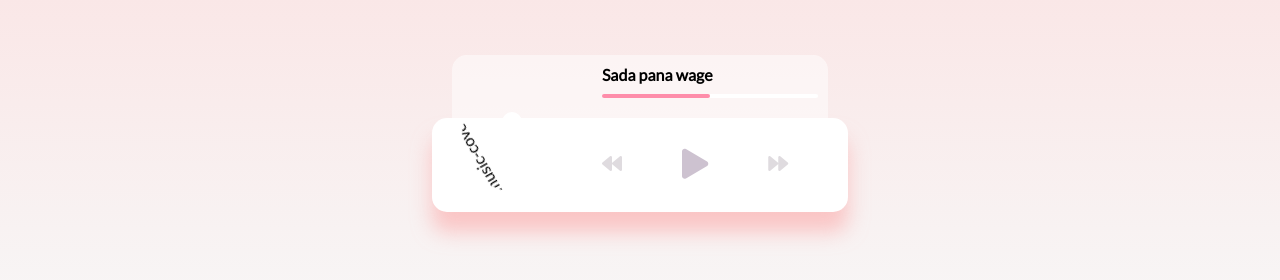
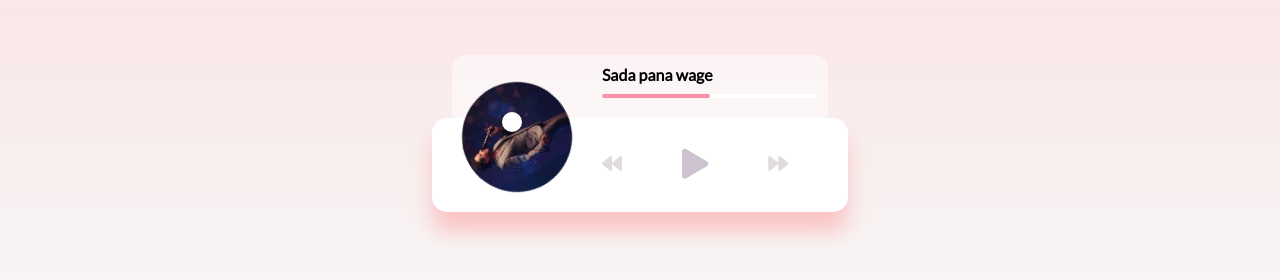
Before and after one commit to tharinduyalegamalucky/Music-Player, a plain HTML site: page index.html in a window 1280 px wide. Shown: the part 276-556 px from the top of the page. Drawn offline with Linux system fonts and the light colour scheme.

Commit message:
second commit

```diff
--- a/index.html
+++ b/index.html
@@ -22,7 +22,7 @@
         <audio src="music/Sanda_Pana_Wage_Dilenne_Rookantha_Gunathilaka_Sarigama_lk.mp3" id="audio"></audio>
 
         <div class="img-container">
-            <img src="images/images.jpg" alt="music-cover" id="cover"/>
+            <img src="images.jpg" alt="music-cover" id="cover"/>
         </div>
 
         <div class="navigation">
```
